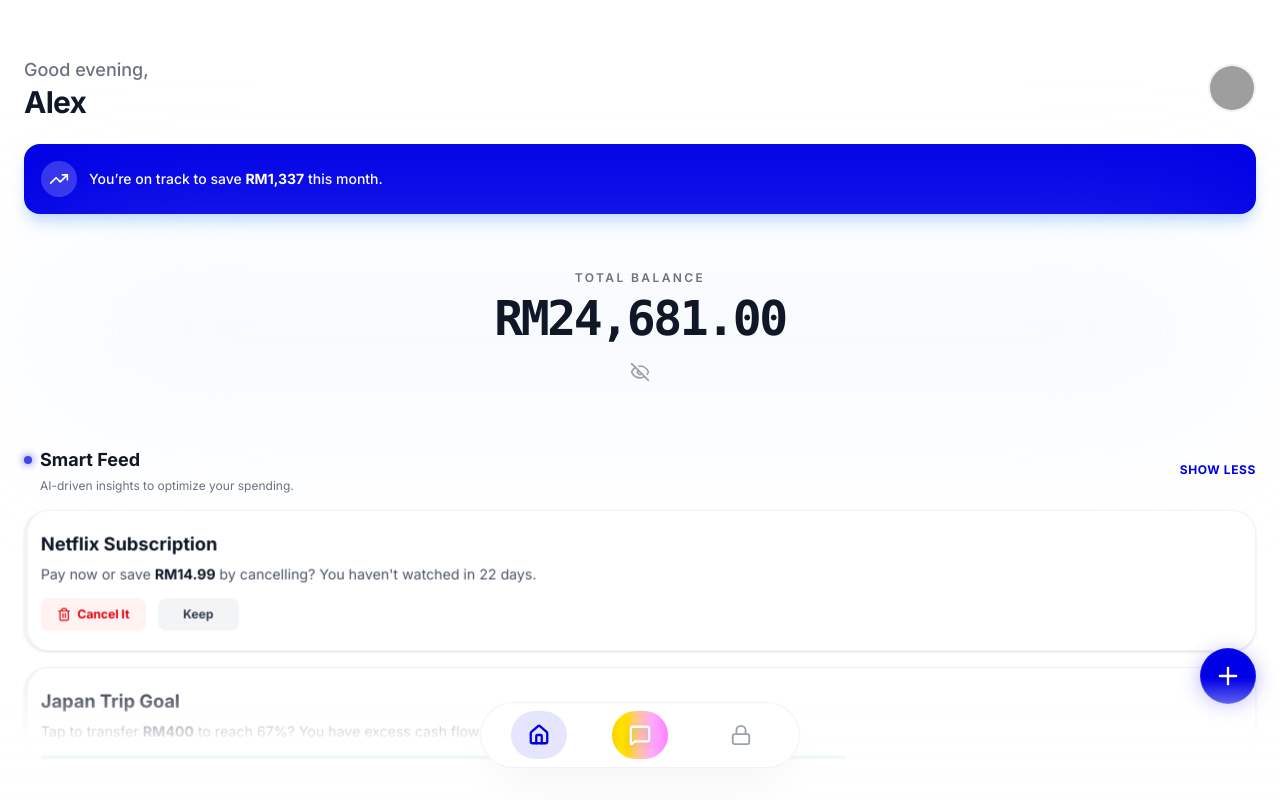
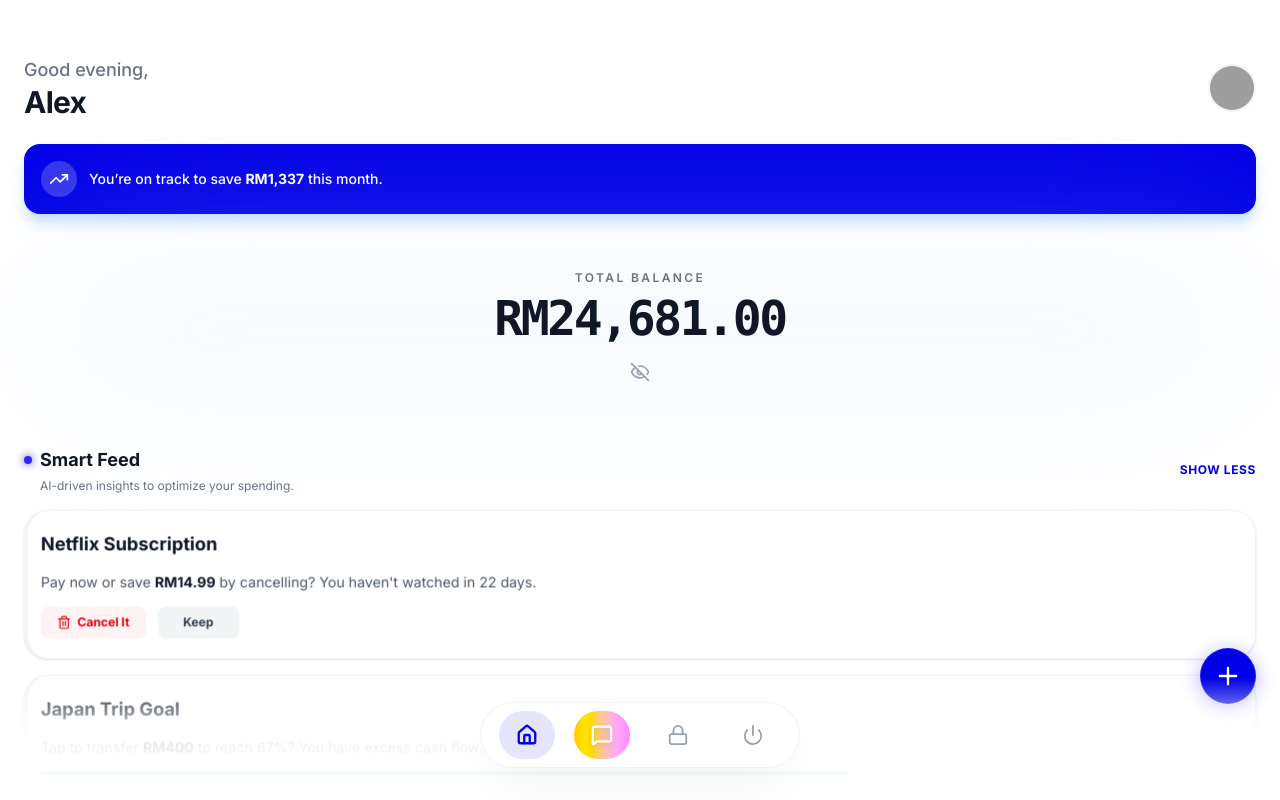
Before and after one commit to wannabil/ryte-bank, a Next.js app: page /home in a window 1280 px wide. Both pictures are taken after a click on the button "VIEW ALL". Shown: the top 800 px of the page. Built offline with nearby package versions, Linux system fonts and the light colour scheme; grey boxes are pictures that could not be loaded.

Commit message:
Update onboarding text color, refine homepage card expansion, and integrate end session button into bottom nav

```diff
--- a/src/app/home/page.tsx
+++ b/src/app/home/page.tsx
@@ -92,6 +92,11 @@ export default function HomePage() {
 
   const handleViewAll = () => {
     setIsExpanded(!isExpanded);
+  };
+
+  const detailsVariants = {
+    hidden: { height: 0, opacity: 0, marginTop: 0 },
+    visible: { height: "auto", opacity: 1, marginTop: 12, transition: { duration: 0.3, ease: "easeInOut" } }
   };
 
   return (
@@ -195,7 +200,16 @@ export default function HomePage() {
                         <TiltCard className="border-l-4 border-l-red-500/80 p-5 bg-white shadow-sm border-gray-100">
                             <div>
                                 <h4 className="font-bold text-lg text-gray-900">Netflix Subscription</h4>
-                                <p className="text-sm text-gray-600 mt-1 leading-relaxed">
+                                <AnimatePresence>
+                                  {isExpanded && (
+                                    <motion.div
+                                      variants={detailsVariants}
+                                      initial="hidden"
+                                      animate="visible"
+                                      exit="hidden"
+                                      className="overflow-hidden"
+                                    >
+                                      <p className="text-sm text-gray-600 leading-relaxed">
                                           Pay now or save <span className="text-gray-900 font-bold">RM14.99</span> by cancelling? You haven't watched in 22 days.
                                       </p>
                                       <div className="mt-3 flex gap-3">
@@ -213,6 +227,9 @@ export default function HomePage() {
                                             Keep
                                           </button>
                                       </div>
+                                    </motion.div>
+                                  )}
+                                </AnimatePresence>
                             </div>
                         </TiltCard>
                     </motion.div>
@@ -230,12 +247,24 @@ export default function HomePage() {
                         <TiltCard className="border-l-4 border-l-emerald-500/80 p-5 cursor-pointer active:scale-[0.99] transition-transform bg-white shadow-sm border-gray-100" onClick={handleTransferToGoal}>
                             <div>
                                 <h4 className="font-bold text-lg text-gray-900">Japan Trip Goal</h4>
-                                <p className="text-sm text-gray-600 mt-1 leading-relaxed">
+                                <AnimatePresence>
+                                  {isExpanded && (
+                                    <motion.div
+                                      variants={detailsVariants}
+                                      initial="hidden"
+                                      animate="visible"
+                                      exit="hidden"
+                                      className="overflow-hidden"
+                                    >
+                                      <p className="text-sm text-gray-600 leading-relaxed">
                                           Tap to transfer <span className="text-gray-900 font-bold">RM400</span> to reach 67%? You have excess cash flow.
                                       </p>
                                       <div className="w-full h-1 bg-gray-200 rounded-full mt-3 overflow-hidden">
                                           <div className="h-full bg-emerald-500 w-[67%]" />
                                       </div>
+                                    </motion.div>
+                                  )}
+                                </AnimatePresence>
                             </div>
                         </TiltCard>
                     </motion.div>
@@ -253,7 +282,16 @@ export default function HomePage() {
                         <TiltCard className="border-l-4 border-l-orange-500/80 p-5 bg-white shadow-sm border-gray-100">
                             <div>
                                 <h4 className="font-bold text-lg text-gray-900">Coffee Spending</h4>
-                                <p className="text-sm text-gray-600 mt-1 leading-relaxed">
+                                <AnimatePresence>
+                                  {isExpanded && (
+                                    <motion.div
+                                      variants={detailsVariants}
+                                      initial="hidden"
+                                      animate="visible"
+                                      exit="hidden"
+                                      className="overflow-hidden"
+                                    >
+                                      <p className="text-sm text-gray-600 leading-relaxed">
                                           You spent <span className="text-orange-600 font-bold">42% more</span> on coffee this week.
                                       </p>
                                       <button
@@ -262,6 +300,9 @@ export default function HomePage() {
                                       >
                                         Set $25 Limit
                                       </button>
+                                    </motion.div>
+                                  )}
+                                </AnimatePresence>
                             </div>
                         </TiltCard>
                     </motion.div>
@@ -280,7 +321,16 @@ export default function HomePage() {
                         <TiltCard className="border-l-4 border-l-blue-500/80 p-5 bg-white shadow-sm border-gray-100">
                             <div>
                                 <h4 className="font-bold text-lg text-gray-900">Upcoming Bill</h4>
-                                <p className="text-sm text-gray-600 mt-1 leading-relaxed">
+                                <AnimatePresence>
+                                  {isExpanded && (
+                                    <motion.div
+                                      variants={detailsVariants}
+                                      initial="hidden"
+                                      animate="visible"
+                                      exit="hidden"
+                                      className="overflow-hidden"
+                                    >
+                                      <p className="text-sm text-gray-600 leading-relaxed">
                                           Internet bill of <span className="text-gray-900 font-bold">$120</span> is due tomorrow. Pay now to avoid late fees?
                                       </p>
                                       <button
@@ -289,6 +339,9 @@ export default function HomePage() {
                                       >
                                         <CreditCard size={14} /> Pay Now
                                       </button>
+                                    </motion.div>
+                                  )}
+                                </AnimatePresence>
                             </div>
                         </TiltCard>
                     </motion.div>
@@ -307,7 +360,16 @@ export default function HomePage() {
                         <TiltCard className="border-l-4 border-l-purple-500/80 p-5 bg-white shadow-sm border-gray-100">
                             <div>
                                 <h4 className="font-bold text-lg text-gray-900">Salary Incoming</h4>
-                                <p className="text-sm text-gray-600 mt-1 leading-relaxed">
+                                <AnimatePresence>
+                                  {isExpanded && (
+                                    <motion.div
+                                      variants={detailsVariants}
+                                      initial="hidden"
+                                      animate="visible"
+                                      exit="hidden"
+                                      className="overflow-hidden"
+                                    >
+                                      <p className="text-sm text-gray-600 leading-relaxed">
                                           Your salary is expected to hit your account on <span className="text-gray-900 font-bold">Friday</span>.
                                       </p>
                                       <button
@@ -316,6 +378,9 @@ export default function HomePage() {
                                       >
                                         <DollarSign size={14} /> View Breakdown
                                       </button>
+                                    </motion.div>
+                                  )}
+                                </AnimatePresence>
                             </div>
                         </TiltCard>
                     </motion.div>
@@ -334,7 +399,16 @@ export default function HomePage() {
                         <TiltCard className="border-l-4 border-l-green-500/80 p-5 bg-white shadow-sm border-gray-100">
                             <div>
                                 <h4 className="font-bold text-lg text-gray-900">Tech ETF Dip</h4>
-                                <p className="text-sm text-gray-600 mt-1 leading-relaxed">
+                                <AnimatePresence>
+                                  {isExpanded && (
+                                    <motion.div
+                                      variants={detailsVariants}
+                                      initial="hidden"
+                                      animate="visible"
+                                      exit="hidden"
+                                      className="overflow-hidden"
+                                    >
+                                      <p className="text-sm text-gray-600 leading-relaxed">
                                           Tech sector is down 2.4%. Good time to deploy <span className="text-gray-900 font-bold">$500</span>?
                                       </p>
                                       <button
@@ -343,6 +417,9 @@ export default function HomePage() {
                                       >
                                         <TrendingUp size={14} /> Invest Now
                                       </button>
+                                    </motion.div>
+                                  )}
+                                </AnimatePresence>
                             </div>
                         </TiltCard>
                     </motion.div>
--- a/src/app/page.tsx
+++ b/src/app/page.tsx
@@ -210,7 +210,7 @@ function Step2() {
       <div className="relative z-10">
         <h2 className="text-4xl font-bold tracking-tight mb-8 drop-shadow-lg">
           AI that understands <br />
-          <span className="text-[#00c6ff]">your life</span>.
+          <span className="text-white">your life</span>.
         </h2>
 
         <div className="space-y-4">
--- a/src/components/BottomNav.tsx
+++ b/src/components/BottomNav.tsx
@@ -2,12 +2,62 @@
 
 import Link from "next/link";
 import { usePathname } from "next/navigation";
-import { Home, MessageSquare, Lock } from "lucide-react";
-import { motion } from "framer-motion";
+import { Home, MessageSquare, Lock, Power } from "lucide-react";
+import { motion, AnimatePresence } from "framer-motion";
 import { clsx } from "clsx";
+import { useState, useEffect } from "react";
+
+function TypewriterText({ text, onComplete }: { text: string; onComplete?: () => void }) {
+  const [displayedText, setDisplayedText] = useState("");
+
+  useEffect(() => {
+    let index = 0;
+    const timer = setInterval(() => {
+      if (index < text.length) {
+        setDisplayedText((prev) => prev + text.charAt(index));
+        index++;
+      } else {
+        clearInterval(timer);
+        if (onComplete) setTimeout(onComplete, 1000);
+      }
+    }, 50);
+
+    return () => clearInterval(timer);
+  }, [text, onComplete]);
+
+  return (
+    <motion.h1
+      initial={{ opacity: 0 }}
+      animate={{ opacity: 1 }}
+      className="text-4xl md:text-6xl font-bold text-center text-white tracking-tighter px-4 leading-tight"
+    >
+      {displayedText}
+      <motion.span
+        animate={{ opacity: [0, 1, 0] }}
+        transition={{ repeat: Infinity, duration: 0.8 }}
+        className="inline-block w-1 h-8 md:h-12 ml-1 bg-blue-500 align-middle"
+      />
+    </motion.h1>
+  );
+}
+
+function FarewellSplash({ onClose }: { onClose: () => void }) {
+  return (
+    <motion.div
+      initial={{ opacity: 0 }}
+      animate={{ opacity: 1 }}
+      exit={{ opacity: 0 }}
+      className="fixed inset-0 z-[100] bg-black flex items-center justify-center"
+      onClick={onClose}
+    >
+      <TypewriterText text="Thank you for your time, this has been fun." onComplete={onClose} />
+    </motion.div>
+  );
+}
 
 export function BottomNav() {
   const pathname = usePathname();
+  const [showFarewell, setShowFarewell] = useState(false);
 
   const tabs = [
     { name: "Home", href: "/home", icon: Home },
@@ -18,6 +68,11 @@ export function BottomNav() {
   const isAssistantPage = pathname === "/assistant";
 
   return (
+    <>
+      <AnimatePresence>
+        {showFarewell && <FarewellSplash onClose={() => setShowFarewell(false)} />}
+      </AnimatePresence>
+
       <div className={clsx(
         "fixed bottom-0 left-0 right-0 z-50 p-6 pb-8 bg-gradient-to-t pointer-events-none",
         isAssistantPage
@@ -73,7 +128,18 @@ export function BottomNav() {
               </Link>
             );
           })}
+
+          <button
+            onClick={() => setShowFarewell(true)}
+            className={clsx(
+              "relative flex items-center justify-center w-14 h-12 rounded-full transition-colors duration-300",
+              isAssistantPage ? "text-slate-500 hover:text-slate-300" : "text-gray-400 hover:text-gray-600"
+            )}
+          >
+            <Power size={22} strokeWidth={2} />
+          </button>
         </div>
       </div>
+    </>
   );
 }
```
Lines whose indentation alone changed are shown as unchanged.
